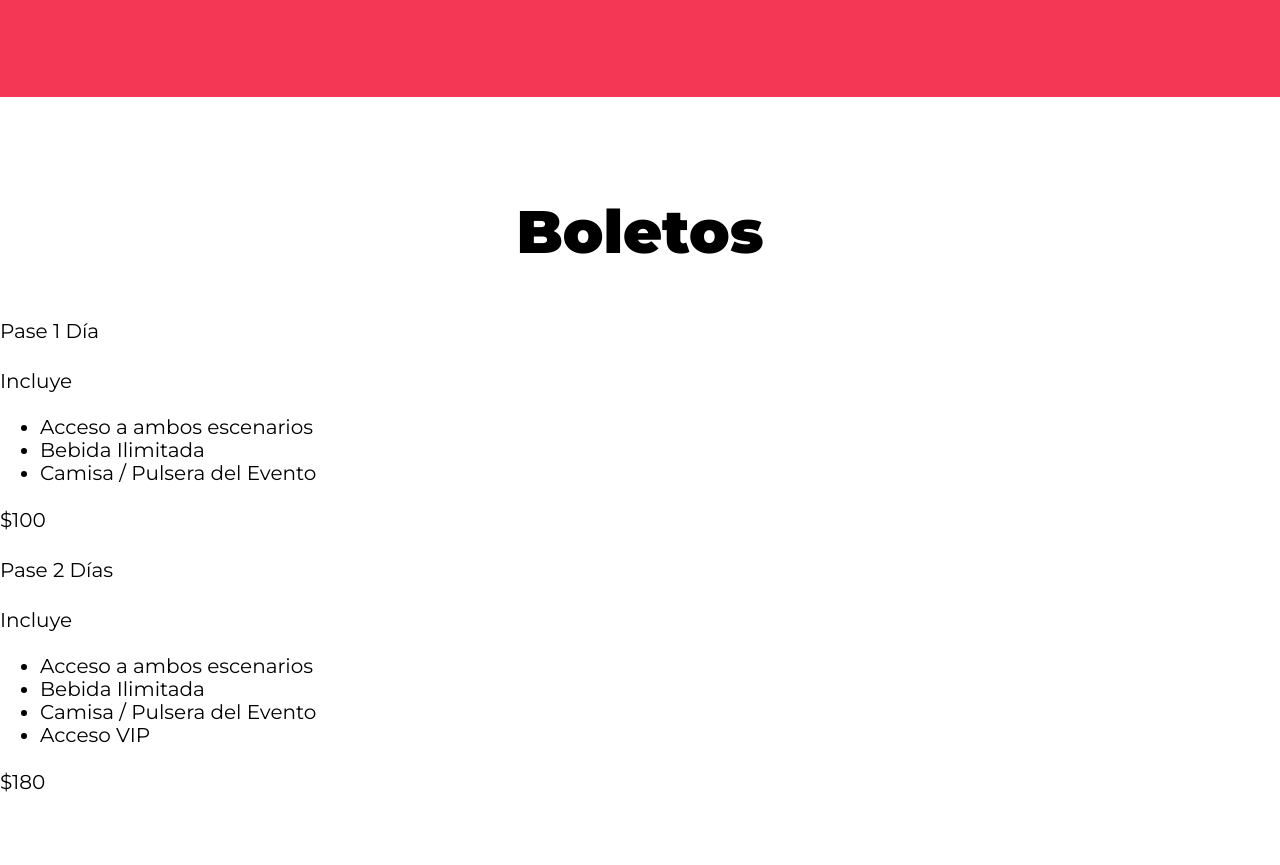
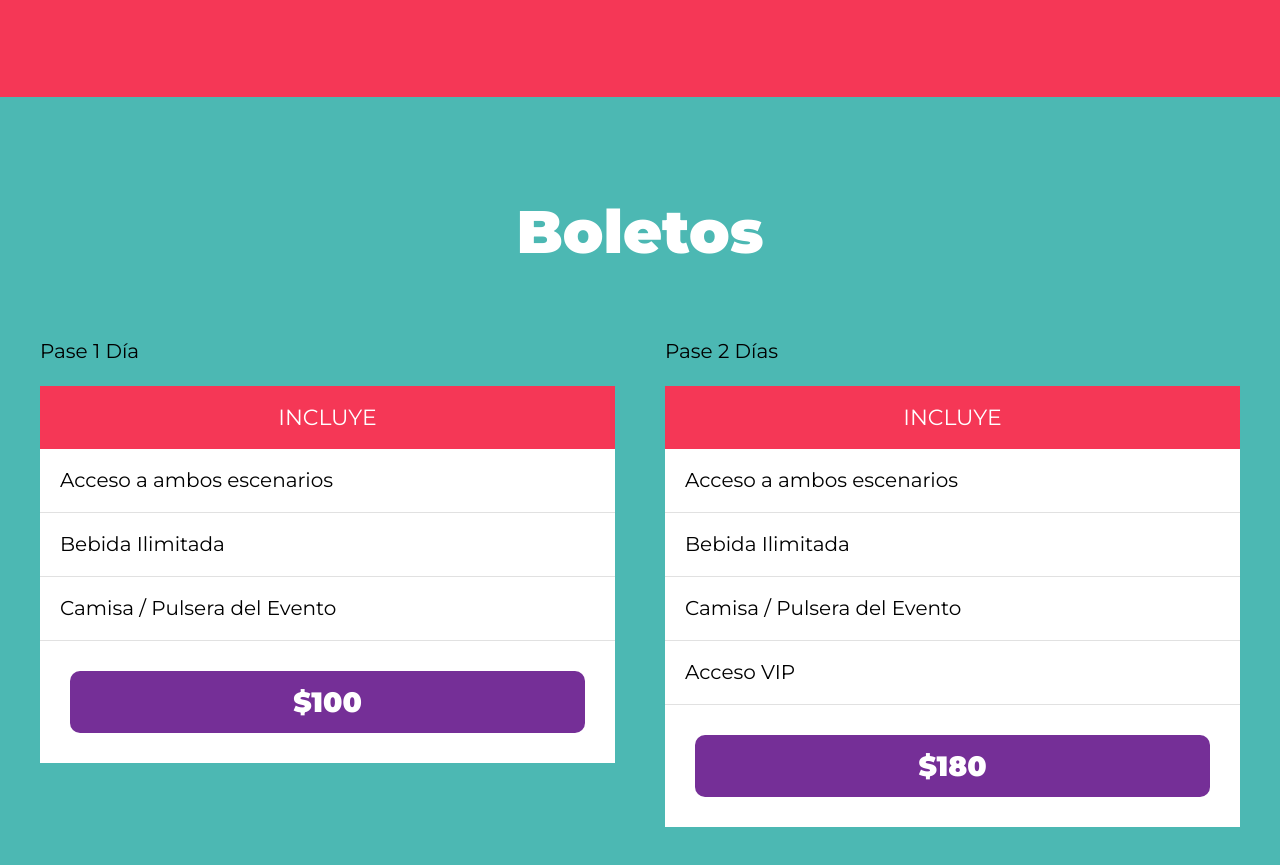
Before and after one commit to GEKKOun0/festivalmusica, a website: page index.html in a window 1280 px wide. Shown: the part 2837-3702 px from the top of the page. Drawn offline with nearby package versions, Linux system fonts and the light colour scheme; files that its build step writes are made by us from their sources.

Commit message:
Añadiendo la seccion boletos y el footer

```diff
--- /dev/null
+++ b/src/scss/layout/_boletos.scss
@@ -0,0 +1,82 @@
+@use 'base/variables' as v;
+@use 'base/mixins' as m;
+@use 'sass:color';
+
+.contenedor-boletos {
+    background-color: v.$verde;
+
+    h3 {
+        color: v.$blanco;
+    }
+
+    .boletos {
+        @include m.contenedor;
+
+        @include m.tablet {
+            @include m.grid(2);
+        }
+    }
+}
+
+.pase {
+    transition: transform .3s ease-in-out;
+    &:hover {
+        transform: scale(1.1);
+    }
+
+    &-nopmbre {
+        font-size: 3.5rem;
+        font-weight: 900;
+        text-align: center;
+        color: v.$blanco;
+    }
+
+    &-header,
+    &-footer {
+        padding: .5rem;
+
+        p {
+            text-align: center;
+            color: v.$blanco;
+            margin: 0;
+
+        }
+    }
+    &-header {
+        background-color: v.$rosa;
+        p {
+            text-transform: uppercase;
+            font-size: 2.2rem;
+            padding: 1rem 0;
+        }
+    }
+    &-body {
+        background-color: v.$blanco;
+        ul {
+            @include m.resetear-lista;
+
+            li {
+                padding: 2rem;
+                border-bottom: 1px solid #e1e1e1;
+            }
+
+        }
+    }
+    &-footer {
+        background-color: v.$blanco;
+        padding: 3rem;
+        p {
+            transition: transform .3s ease-in-out;
+            font-size: 2.8rem;
+            font-weight: 900;
+            background-color: v.$morado;
+            padding: 1rem 0;
+            border-radius: 1rem;
+            cursor: pointer;
+            &:hover {
+                background-color: color.adjust(v.$morado, $lightness: -20%);
+                transform: scale(1.1);
+            }
+        }
+    }
+}
--- /dev/null
+++ b/src/scss/layout/_footer.scss
@@ -0,0 +1,10 @@
+@use 'base/variables' as v;
+@use 'base/mixins' as m;
+
+.footer-contenedor {
+    padding: 2rem 0;
+    background-color: v.$rosa;
+    color: v.$blanco;
+    font-size: 2.4rem;
+    text-align: center;
+}
--- a/src/scss/layout/_index.scss
+++ b/src/scss/layout/_index.scss
@@ -2,3 +2,5 @@
 @forward 'video';
 @forward 'festival';
 @forward 'lineup';
+@forward 'boletos';
+@forward 'footer';
```
